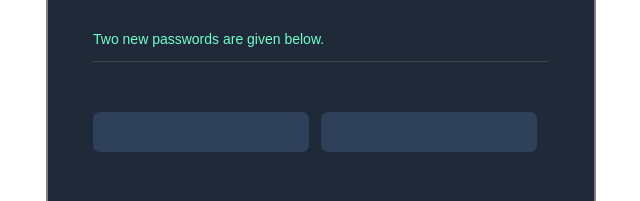
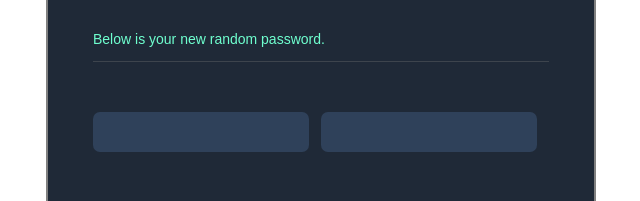
Before and after one commit to kimchie1984/Password-Generator, a website built with Vite: page index.html in a window 1280 px wide. Shown: the part 332-533 px from the top of the page, 319-959 px from the left. Built offline with nearby package versions, Linux system fonts and the light colour scheme.

Commit message:
Update index.html

```diff
--- a/index.html
+++ b/index.html
@@ -18,7 +18,7 @@
          </h1>
             <p class="headline">Never use a insecure password again.</p>
             <button class="generatePassword" id="generatePassword">Generate Passwords</button>
-            <p class="content-text">Two new passwords are given below.</p>
+            <p class="content-text">Below is your new random password.</p>
      </div>
 
         <div class="password-container">
```
